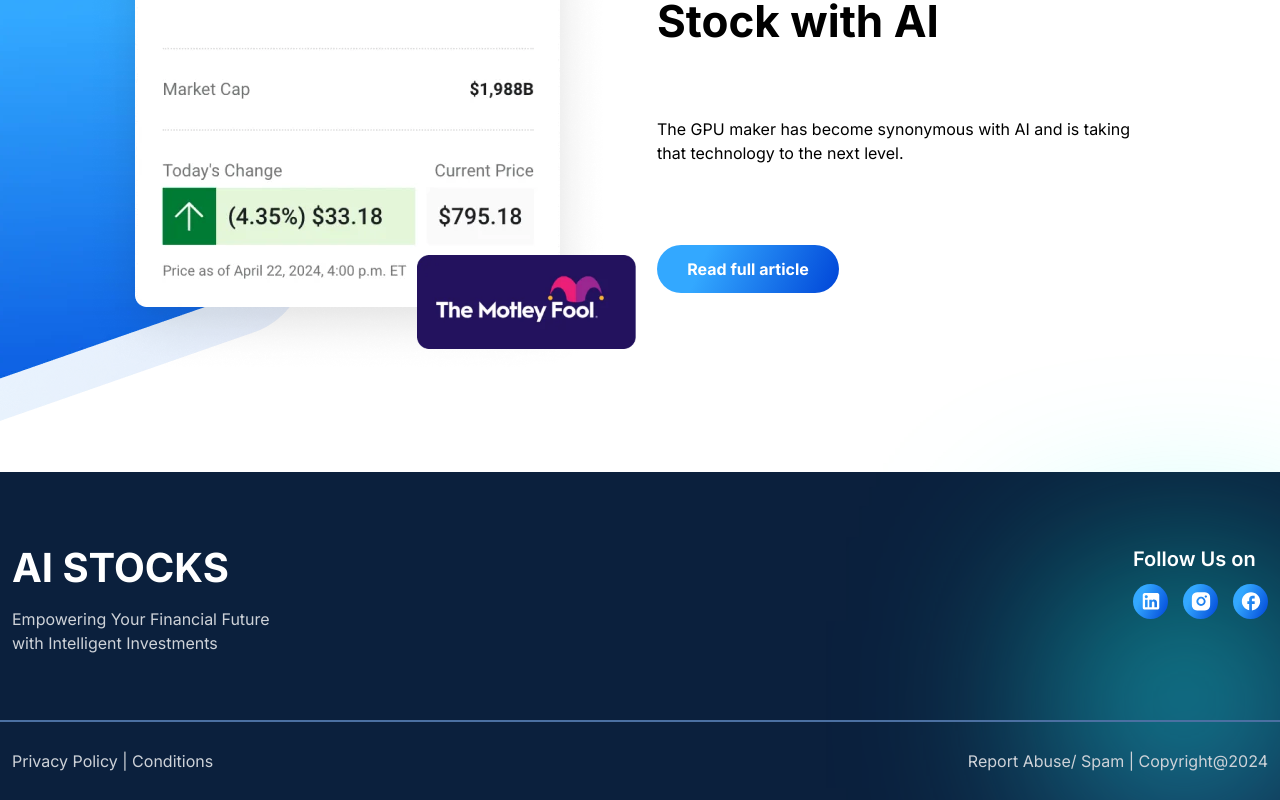
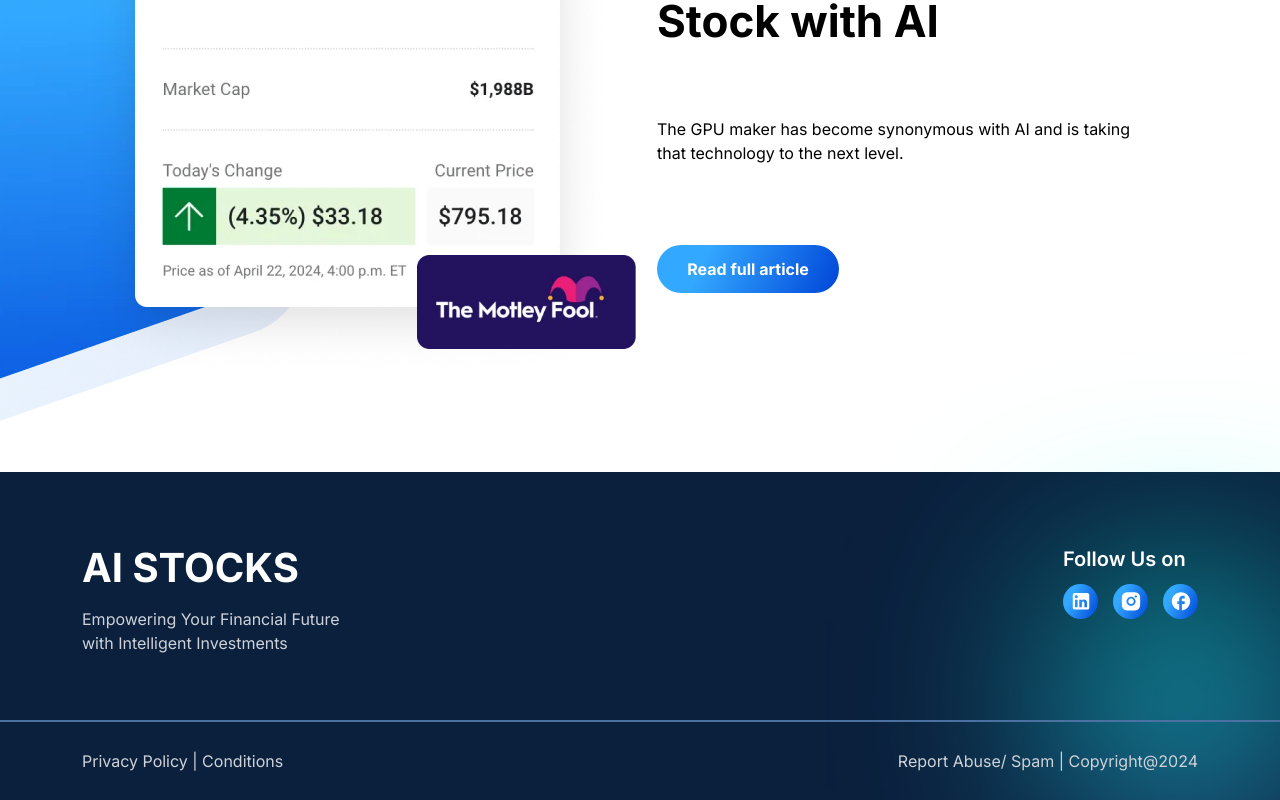
Before and after one commit to prince-372/navdia, a React (Create React App) app: page / in a window 1280 px wide. Shown: the part 3904-4704 px from the top of the page. Built offline with nearby package versions, Linux system fonts and the light colour scheme.

Commit message:
modified footer

```diff
--- a/src/components/Footer.jsx
+++ b/src/components/Footer.jsx
@@ -5,7 +5,7 @@ const Footer = () => {
   return (
     <div className=' bg-[#0B203D] overflow-x-clip relative z-10'>
       <div className=' sm:w-[191px] w-[80px] sm:h-[191px] h-[80px] bg-CommonGradient2 blur-[110px] absolute -z-10 bottom-[0%] right-[0%]'></div>
-        <div className=' container mx-auto px-3 sm:pt-[72px] pt-[20px]'>
+        <div className=' max-[1536px]:max-w-[1140px] container mx-auto px-3 sm:pt-[72px] pt-[20px]'>
           <div className=' flex flex-wrap justify-between sm:pb-[65px] pb-[20px]'>
             <div>
                 <a href="">
@@ -30,7 +30,7 @@ const Footer = () => {
           </div>
         </div>
         <hr className=' w-[1920px] border border-[#4B70A2]'/>
-        <div className=' container px-3 mx-auto'>
+        <div className=' max-[1536px]:max-w-[1140px] container px-3 mx-auto'>
           <ul className=' flex flex-wrap justify-between py-[27px]'>
             <li className='font-Inter text-base font-normal text-[#CED2D8] '>Privacy Policy | Conditions</li>
             <li className=' font-Inter font-normal text-base text-[#CED2D8] pt-3 sm:pt-0'>Report Abuse/ Spam | Copyright@{new Date().getFullYear()}</li>
```
